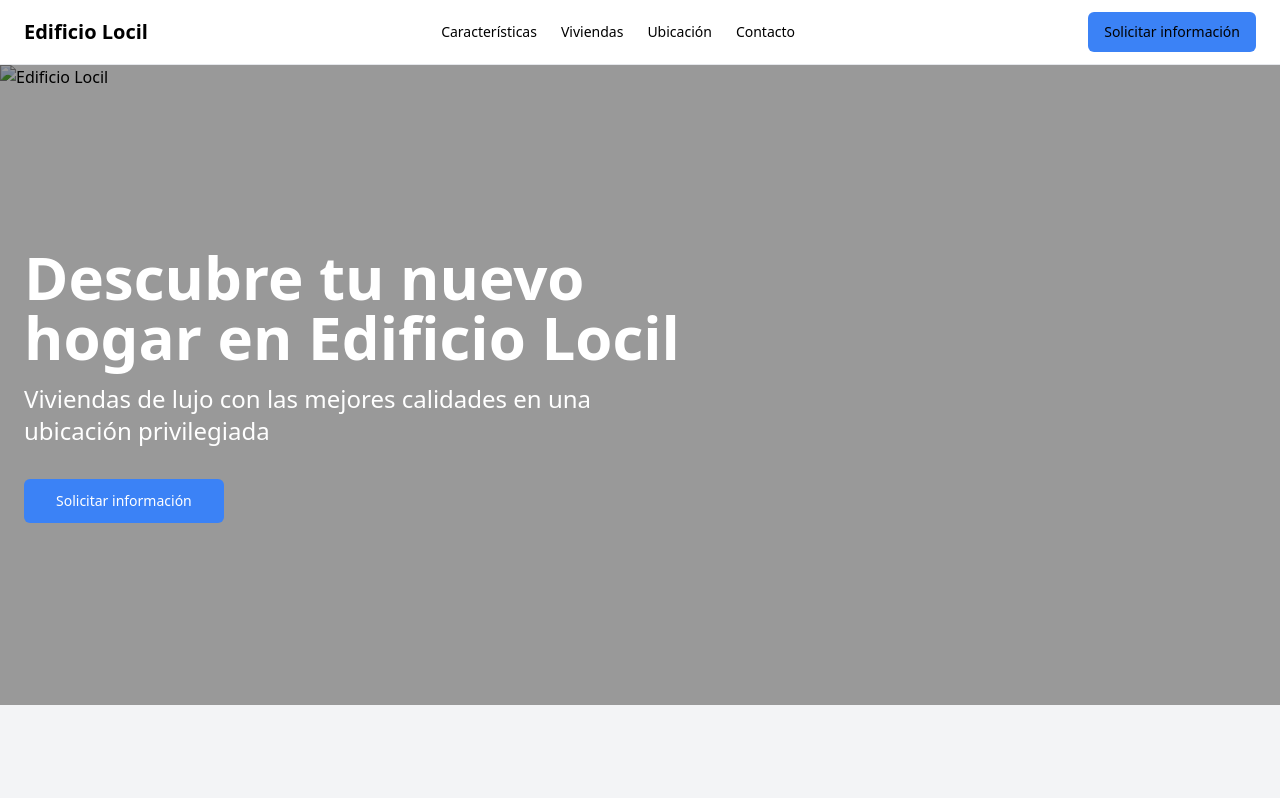
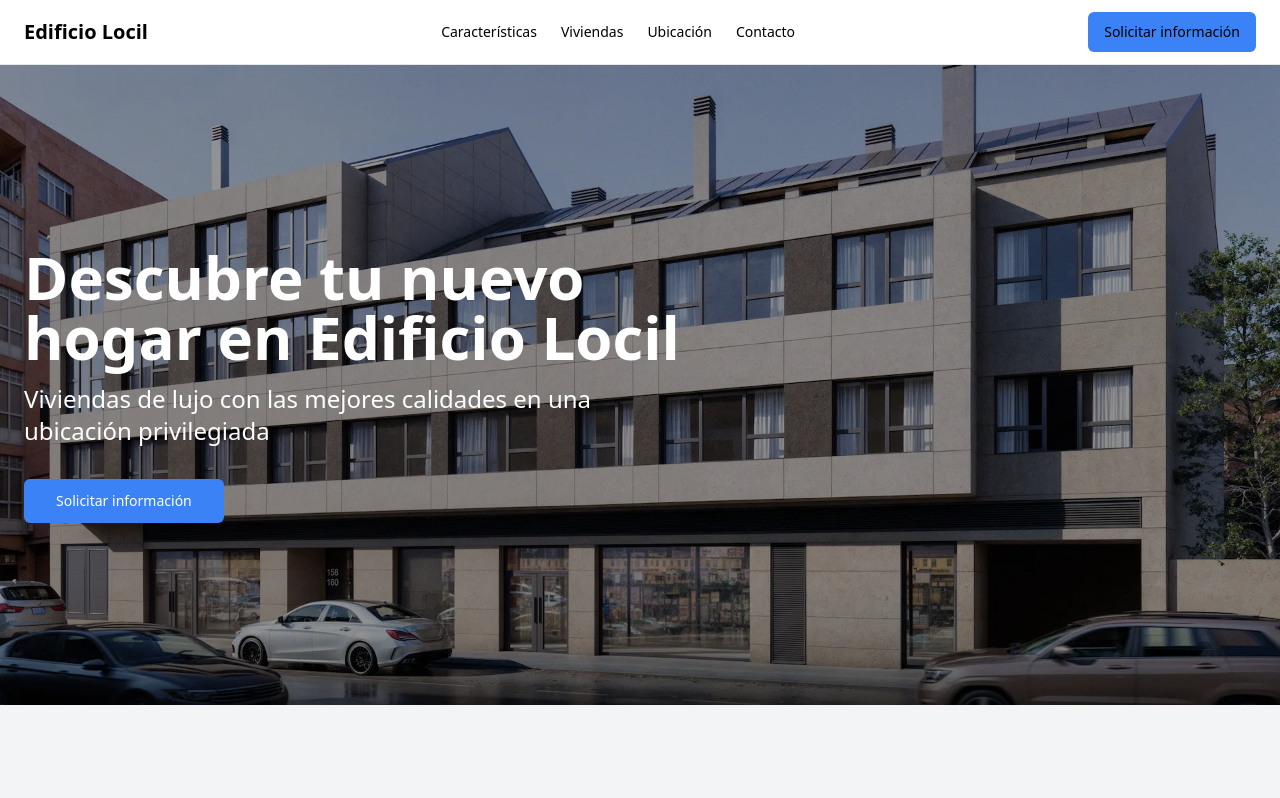
Before and after one commit to chemapq/edificio-locil, a website: page index.html in a window 1280 px wide. Shown: the top 798 px of the page. Drawn offline with nearby package versions, Linux system fonts and the light colour scheme; the site is published under a folder, as on GitHub Pages, so addresses that start at the root find nothing.

Commit message:
Actualizar la ruta de la imagen lateralD.webp en index.html

```diff
--- a/index.html
+++ b/index.html
@@ -53,7 +53,7 @@
   <main class="flex-1">
     <section class="relative h-[80vh]">
       <img
-        src="/public/lateralD.webp"
+        src="lateralD.webp"
         alt="Edificio Locil"
         class="absolute inset-0 w-full h-full object-cover"
       />
```
